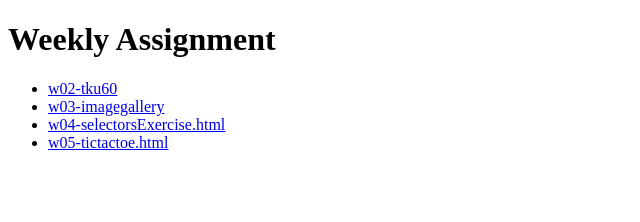
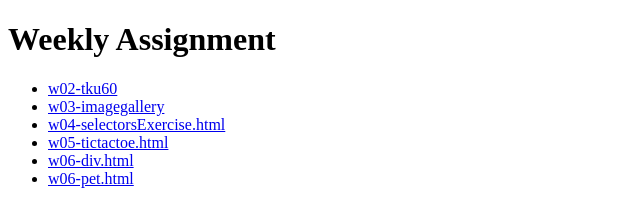
Before and after one commit to NiKanade/1072-webprog-404501065, a plain HTML site: page index.html in a window 1280 px wide. Shown: the whole page, without its empty margins (0-640 px from the left). Drawn offline with Linux system fonts and the light colour scheme.

Commit message:
2019-4-09 update

```diff
--- a/index.html
+++ b/index.html
@@ -26,6 +26,13 @@
         <li>
             <a href="w05/tictactoe.html">w05-tictactoe.html</a>
         </li>
+        <li>
+            <a href="w06/p1/div.html">w06-div.html</a>
+        </li>
+        <li>
+            <a href="w06/index.html">w06-pet.html</a>
+        </li>
+
     </ul>
 </body>
 
```
